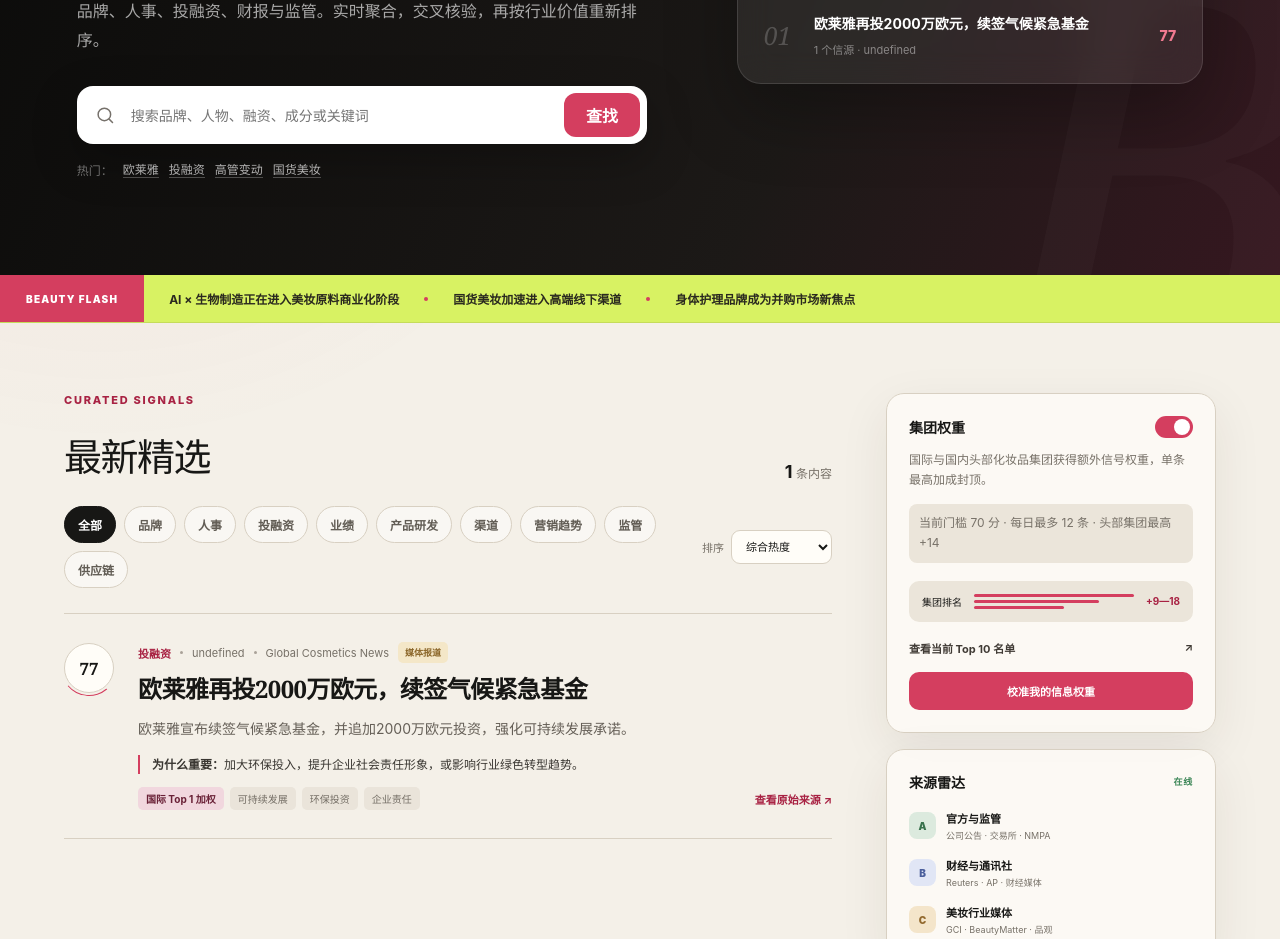
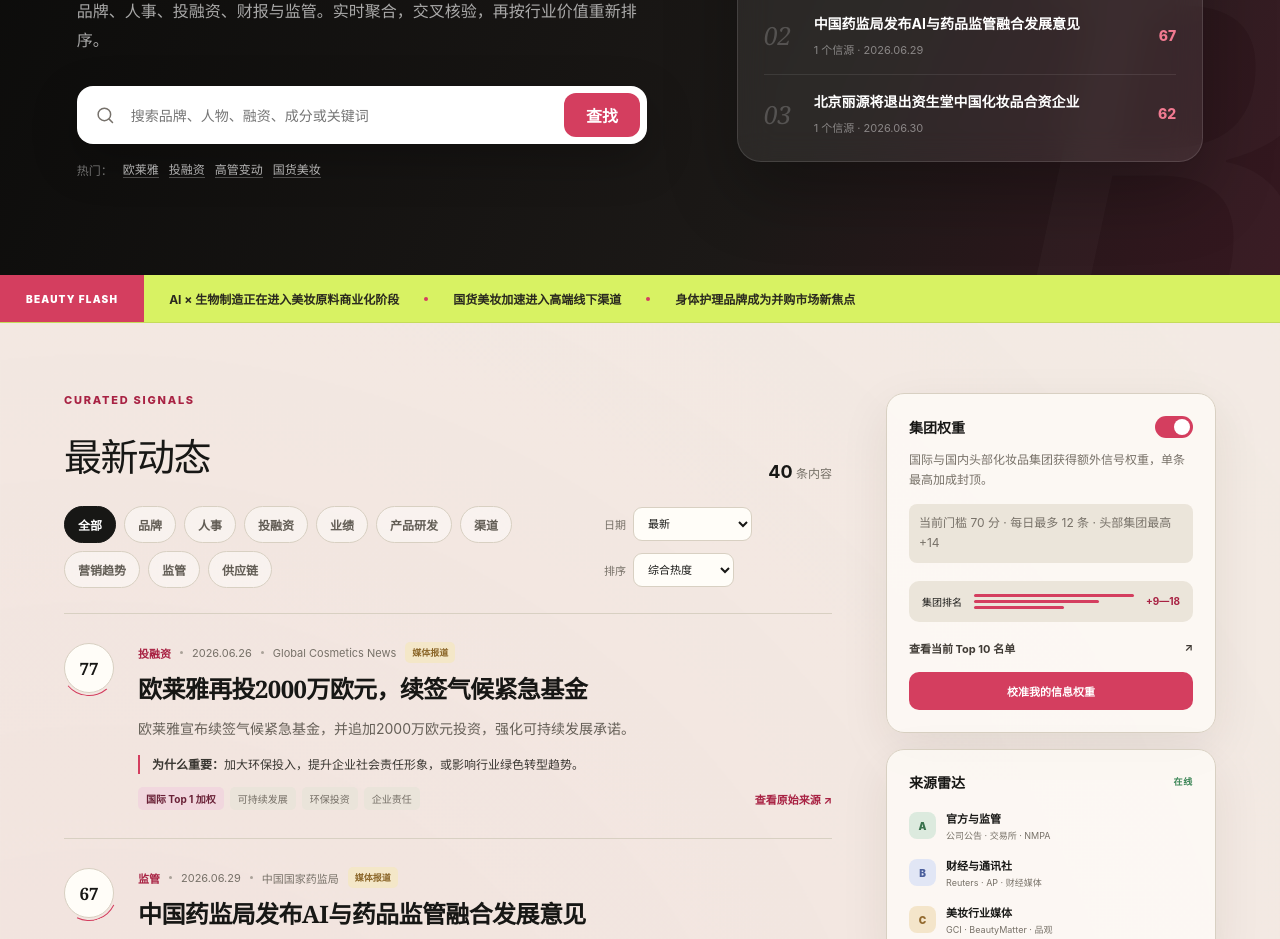
Before and after one commit to zzhushengqian/BeautyHOT, a plain HTML site: page index.html in a window 1280 px wide. Shown: the part 385-1324 px from the top of the page. Drawn offline with Linux system fonts and the light colour scheme.

Commit message:
feat: show news dates and daily archives

```diff
--- a/app.js
+++ b/app.js
@@ -345,6 +345,17 @@
   `).join("");
 }
 
+function formatPublishedDate(value) {
+  const date = new Date(value);
+  if (Number.isNaN(date.getTime())) return "日期待核";
+  return new Intl.DateTimeFormat("zh-CN", {
+    timeZone: "Asia/Shanghai",
+    year: "numeric",
+    month: "2-digit",
+    day: "2-digit"
+  }).format(date).replaceAll("/", ".");
+}
+
 function renderTopStories() {
   const top = [...NEWS]
     .sort((a, b) => calculateScore(b) - calculateScore(a))
@@ -354,7 +365,7 @@
       <span class="top-rank">0${index + 1}</span>
       <div>
         <h3>${item.title}</h3>
-        <p>${item.sourceCount} 个信源 · ${item.publishedLabel}</p>
+        <p>${item.sourceCount} 个信源 · ${formatPublishedDate(item.publishedAt)}</p>
       </div>
       <span class="top-score">${calculateScore(item)}</span>
     </a>
@@ -377,7 +388,7 @@
         <div class="card-meta">
           <span class="category-label">${CATEGORIES[item.category]}</span>
           <span class="meta-separator"></span>
-          <span>${item.publishedLabel}</span>
+          <span>${formatPublishedDate(item.publishedAt)}</span>
           <span class="meta-separator"></span>
           <span>${item.source}</span>
           <span class="confidence ${item.verification === "reported" ? "reported" : ""}">${confidenceLabel[item.verification]}</span>
@@ -491,18 +502,57 @@
 
 renderAll();
 
+async function loadNewsFile(path, label = "最新动态") {
+  const response = await fetch(path, { cache: "no-store" });
+  if (!response.ok) throw new Error(`无法读取 ${path}`);
+  const payload = await response.json();
+  if (!Array.isArray(payload.items) || !payload.items.length) return false;
+  NEWS = payload.items;
+  state.category = "all";
+  state.query = "";
+  document.querySelector("#feed-title").textContent = label;
+  renderAll();
+  document.dispatchEvent(new CustomEvent("beautyhot:data-loaded"));
+  return true;
+}
+
 async function loadPublishedNews() {
   try {
-    const response = await fetch("./data/latest.json", { cache: "no-store" });
-    if (!response.ok) return;
-    const payload = await response.json();
-    if (!Array.isArray(payload.items) || !payload.items.length) return;
-    NEWS = payload.items;
-    renderAll();
-    document.dispatchEvent(new CustomEvent("beautyhot:data-loaded"));
+    await loadNewsFile("./data/latest.json", "最新动态");
   } catch {
     // Keep the bundled editorial fallback when the daily feed is unavailable.
   }
 }
 
+async function loadArchiveIndex() {
+  try {
+    const response = await fetch("./data/archive/index.json", { cache: "no-store" });
+    if (!response.ok) return;
+    const payload = await response.json();
+    const select = document.querySelector("#archive-select");
+    (payload.dates || []).forEach(date => {
+      const option = document.createElement("option");
+      option.value = date;
+      option.textContent = date;
+      select.appendChild(option);
+    });
+  } catch {
+    // The latest feed remains available even when the archive index is absent.
+  }
+}
+
+document.querySelector("#archive-select").addEventListener("change", async event => {
+  const date = event.target.value;
+  try {
+    await loadNewsFile(date ? `./data/archive/${date}.json` : "./data/latest.json", date ? `${date} 归档` : "最新动态");
+  } catch {
+    event.target.value = "";
+  }
+});
+
+document.querySelector("#archive-nav").addEventListener("click", () => {
+  setTimeout(() => document.querySelector("#archive-select").focus(), 0);
+});
+
 loadPublishedNews();
+loadArchiveIndex();
--- /dev/null
+++ b/data/archive/index.json
@@ -0,0 +1,6 @@
+{
+    "generatedAt":  "2026-07-01T15:21:35.5838124Z",
+    "dates":  [
+                  "2026-07-01"
+              ]
+}
--- a/index.html
+++ b/index.html
@@ -16,6 +16,7 @@
     <nav class="top-nav" aria-label="主要导航">
       <a class="active" href="#feed">精选</a>
       <a href="#feed" data-view="all">全部动态</a>
+      <a href="#feed" id="archive-nav">历史归档</a>
       <a href="#daily">今日简报</a>
       <a href="#radar">集团雷达</a>
     </nav>
@@ -73,13 +74,20 @@
         <div class="section-heading">
           <div>
             <p class="eyebrow dark">CURATED SIGNALS</p>
-            <h2>最新精选</h2>
+            <h2 id="feed-title">最新动态</h2>
           </div>
           <div class="result-summary"><strong id="result-count">0</strong> 条内容</div>
         </div>
 
         <div class="filter-bar">
           <div class="category-tabs" id="category-tabs" aria-label="新闻分类"></div>
+          <div class="feed-controls">
+            <label class="sort-control">
+              <span>日期</span>
+              <select id="archive-select" aria-label="选择新闻日期">
+                <option value="">最新</option>
+              </select>
+            </label>
             <label class="sort-control">
               <span>排序</span>
               <select id="sort-select" aria-label="排序方式">
@@ -88,6 +96,7 @@
                 <option value="confidence">可信度</option>
               </select>
             </label>
+          </div>
         </div>
 
         <div id="search-state" class="search-state" hidden>
--- a/styles.css
+++ b/styles.css
@@ -326,6 +326,7 @@
   border-color: var(--ink);
   background: var(--ink);
 }
+.feed-controls { display: flex; gap: 12px; align-items: center; flex-wrap: wrap; }
 .sort-control {
   flex: 0 0 auto;
   display: flex;
--- a/weight-engine.js
+++ b/weight-engine.js
@@ -148,7 +148,7 @@
 
 let activeProfile = loadProfile();
 let draftProfile = deepClone(activeProfile);
-state.view = "selected";
+state.view = "all";
 
 function dimensionScore(item, profile = activeProfile) {
   const signals = item.signals || SIGNALS[item.id] || { impact: 5, magnitude: 5, china: 5, novelty: 5, actionability: 5 };
@@ -225,7 +225,7 @@
 
 renderTopStories = function() {
   const eligible = NEWS
-    .filter(item => passesHardRules(item) && calculateScore(item) >= Number(activeProfile.display.threshold))
+    .filter(item => passesHardRules(item))
     .sort((a, b) => calculateScore(b) - calculateScore(a))
     .slice(0, 3);
   document.querySelector("#top-stories").innerHTML = eligible.map((item, index) => `
@@ -233,7 +233,7 @@
       <span class="top-rank">0${index + 1}</span>
       <div>
         <h3>${item.title}</h3>
-        <p>${item.sourceCount} 个信源 · ${item.publishedLabel}</p>
+        <p>${item.sourceCount} 个信源 · ${formatPublishedDate(item.publishedAt)}</p>
       </div>
       <span class="top-score">${calculateScore(item)}</span>
     </a>
```
Also changed, not shown: 1 other file. Lines whose indentation alone changed are shown as unchanged.
